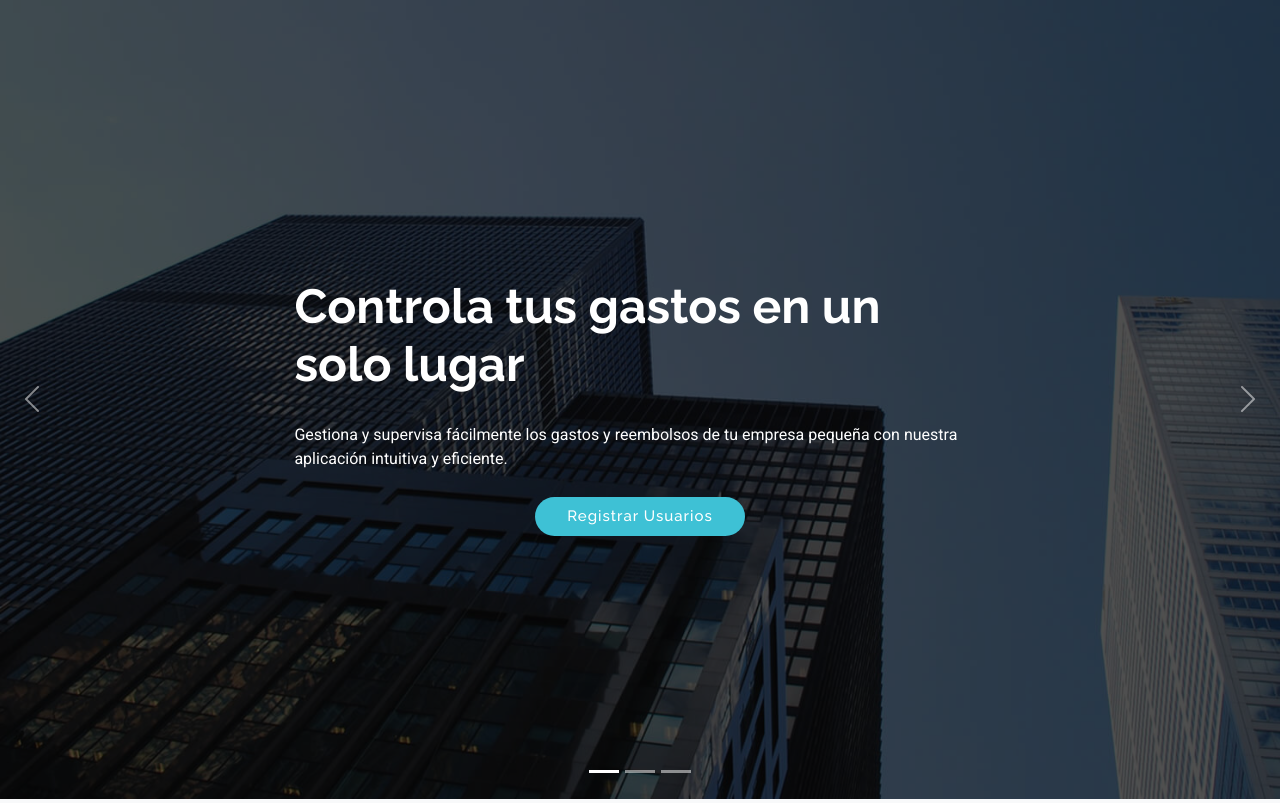
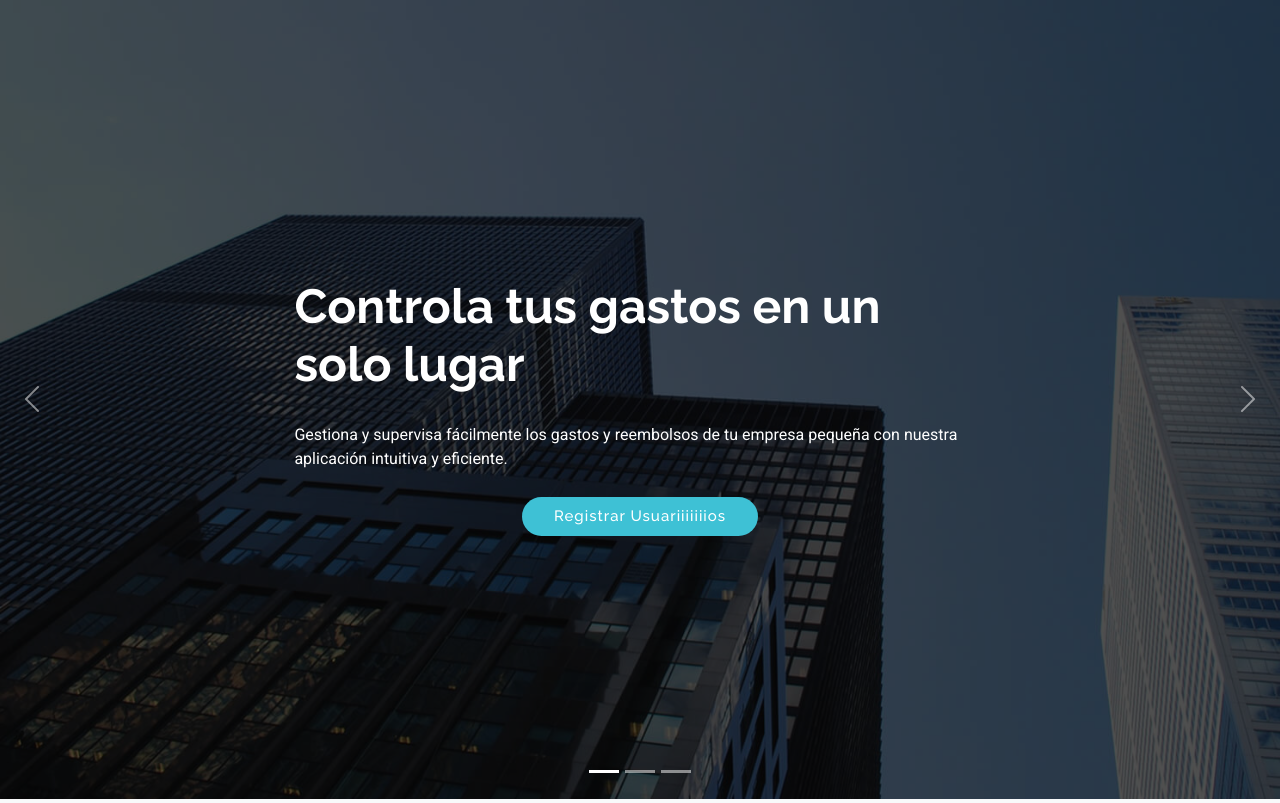
Before and after one commit to Edwinoto95/controlreembolso, a Django app: page / in a window 1280 px wide. Shown: the part 91-894 px from the top of the page. Run offline with Django 4.2, Linux system fonts and the light colour scheme; data that the repository does not hold is empty; some libraries are stand-ins or nearby versions.

```diff
--- a/Aplicaciones/gasto/templates/inicio.html
+++ b/Aplicaciones/gasto/templates/inicio.html
@@ -14,7 +14,7 @@
         <div class="carousel-container">
           <h2>Controla tus gastos en un solo lugar</h2>
           <p>Gestiona y supervisa fácilmente los gastos y reembolsos de tu empresa pequeña con nuestra aplicación intuitiva y eficiente.</p>
-          <a href="{% url 'usuarios_list' %}" class="btn-get-started">Registrar Usuarios</a>
+          <a href="{% url 'usuarios_list' %}" class="btn-get-started">Registrar Usuariiiiiiios</a>
         </div>
       </div><!-- End Carousel Item -->
 
```
